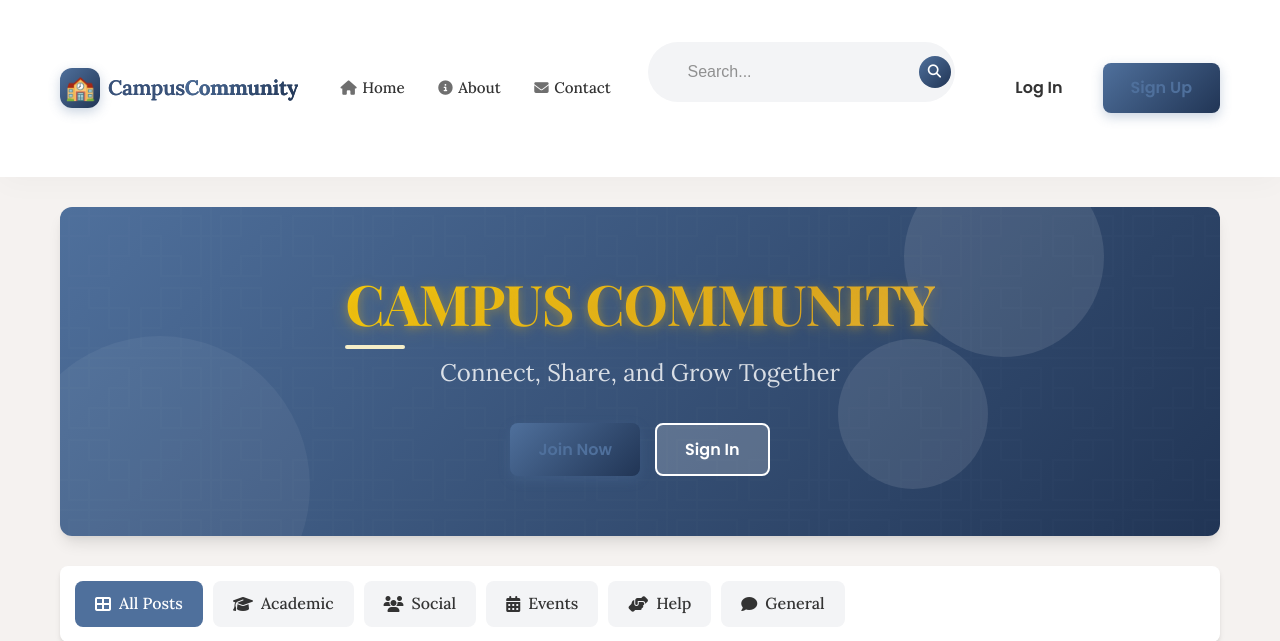
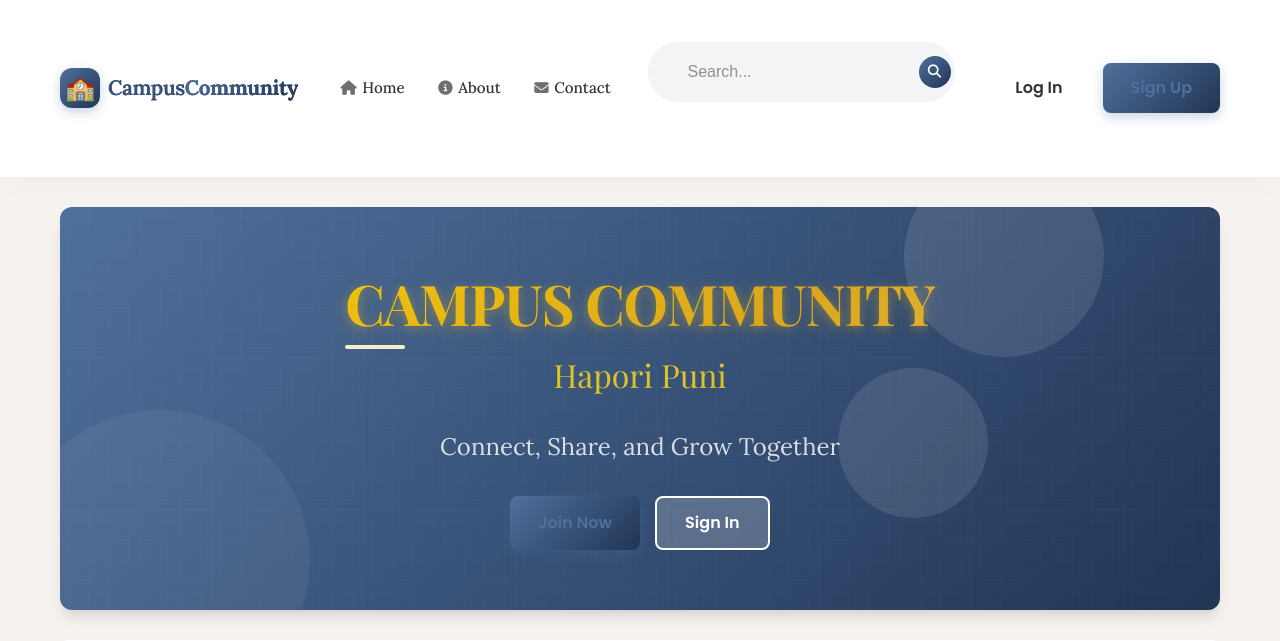
Before and after one commit to TeresaSun4/school_community, a Flask app: page / in a window 1280 px wide. Shown: the top 641 px of the page. Run offline with Flask 3, Linux system fonts and the light colour scheme; some libraries are stand-ins or nearby versions.

Commit message:
new subtitle added

```diff
--- a/templates/index.html
+++ b/templates/index.html
@@ -6,6 +6,7 @@
     <section class="hero">
         <div class="hero-content">
             <h1 class="main-title">Campus Community</h1>
+            <h2 class="subtitle2">Hapori Puni</h2>
             <p class="subtitle">Connect, Share, and Grow Together</p>
 
             {% if not current_user.is_authenticated %}
```
